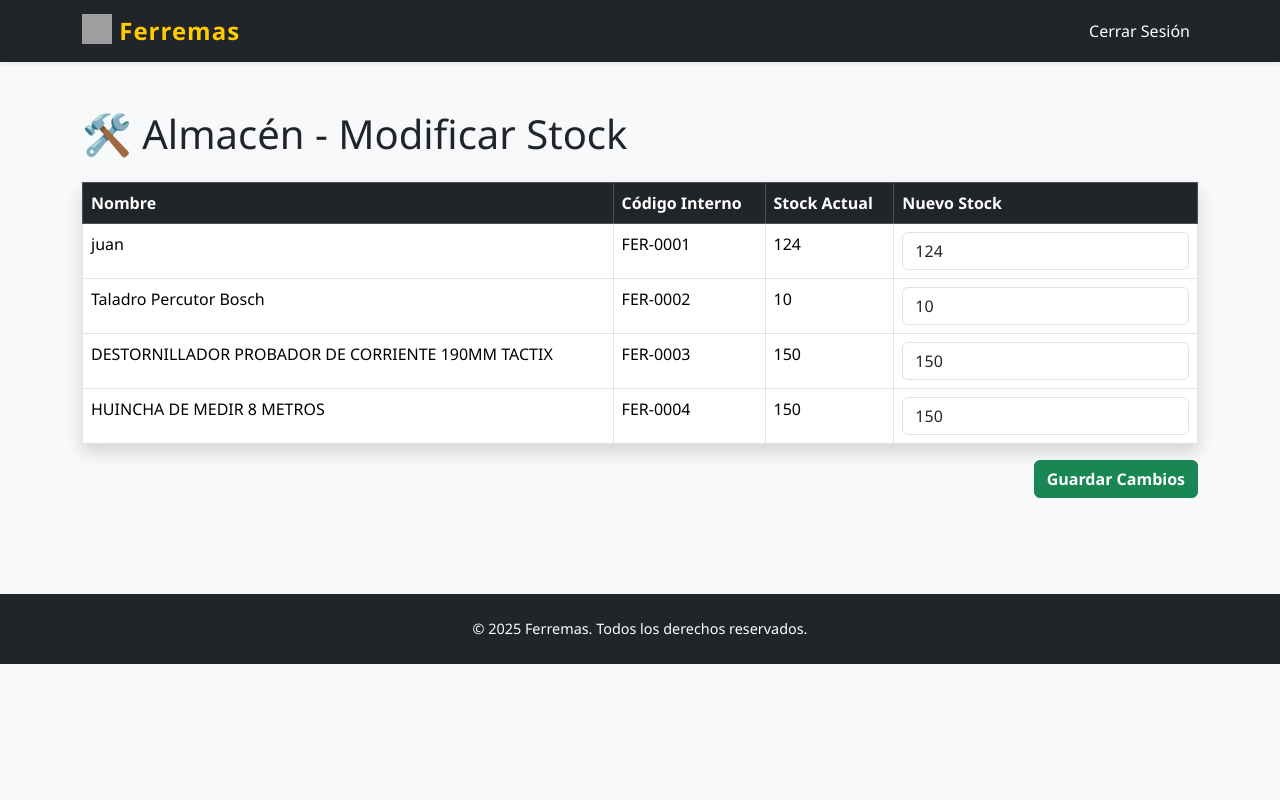
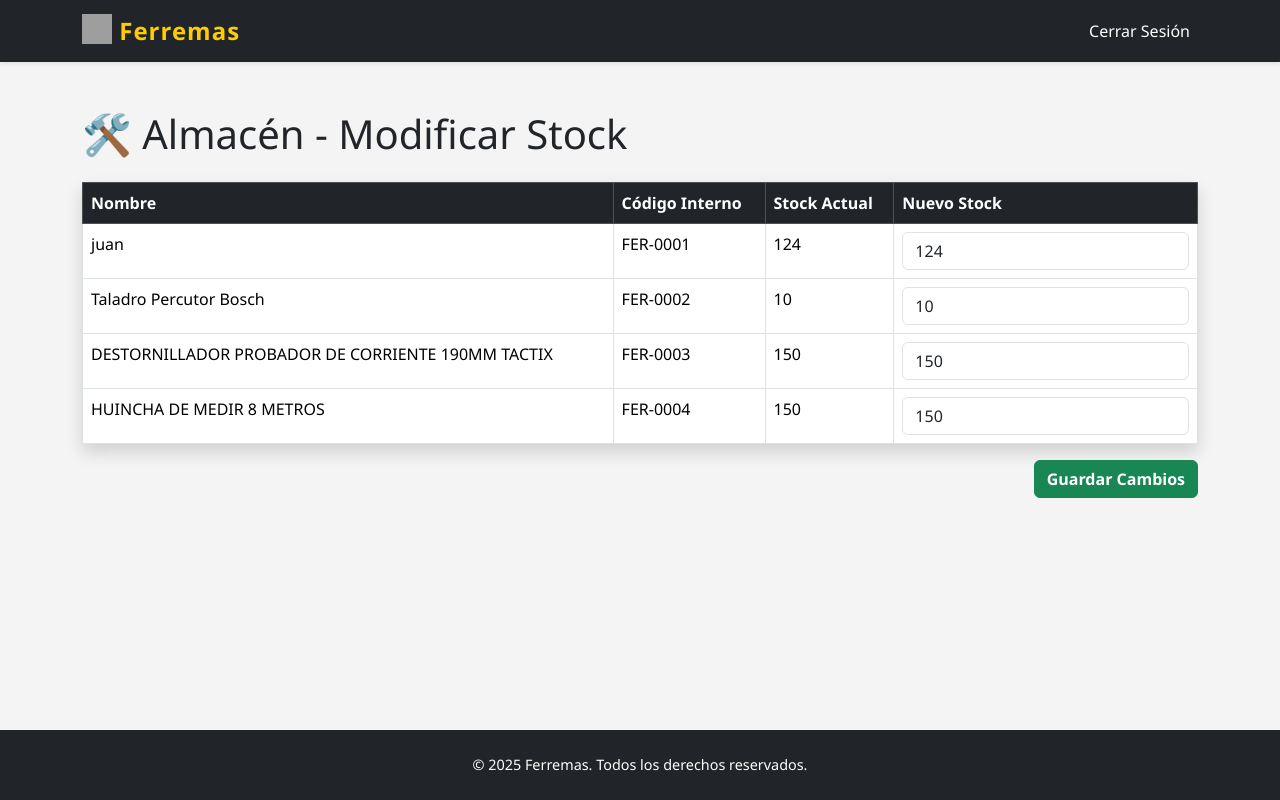
Before and after one commit to AlanBarria/EV-2-Integracion-de-plataformas, a Django app: template ferremas/templates/ferremas/almacen.html in a window 1280 px wide. Run offline with Django 5.2, Linux system fonts and the light colour scheme; the template is opened without the code that fills it: values that come from a table or form of the project are taken from there, others are empty; data comes from the database, SQL or seed files in the repository; both versions use the stored data as it was after the commit; grey boxes are pictures that could not be loaded.

Commit message:
Correcciones menores

```diff
--- a/ferremas/templates/ferremas/almacen.html
+++ b/ferremas/templates/ferremas/almacen.html
@@ -9,7 +9,7 @@
     <link href="{% static 'css/inicio.css' %}" rel="stylesheet">
 </head>
 
-<body class="bg-light">
+<body class="d-flex flex-column min-vh-100">
 
     <nav class="navbar navbar-expand-lg navbar-dark bg-dark shadow-sm">
         <div class="container">
@@ -34,7 +34,7 @@
             </div>
         </div>
     </nav>
-
+<main class="flex-grow-1">
     <!-- CONTENIDO -->
     <div class="container py-5">
         <h1 class="mb-4">🛠️ Almacén - Modificar Stock</h1>
@@ -74,7 +74,7 @@
         {% endif %}
 
     </div>
-
+</main>
     <!-- FOOTER -->
     <footer class="bg-dark text-white text-center py-4 mt-5">
         <div class="container">
--- a/ferremas/templates/ferremas/compras_usuarios.html
+++ b/ferremas/templates/ferremas/compras_usuarios.html
@@ -8,7 +8,7 @@
     <link href="{% static 'css/inicio.css' %}" rel="stylesheet">
 </head>
 
-<body class="bg-light">
+<body class="d-flex flex-column min-vh-100">
 
     <nav class="navbar navbar-expand-lg navbar-dark bg-dark shadow-sm">
         <div class="container">
@@ -34,7 +34,9 @@
         </div>
     </nav>
 
+
 <!-- CONTENIDO -->
+<main class="flex-grow-1">
 <div class="container py-5">
     <h1 class="mb-4">🧾 Compras Realizadas por los Usuarios</h1>
 
@@ -80,6 +82,7 @@
     {% endif %}
 
 </div>
+</main>
 
 <!-- FOOTER -->
 <footer class="bg-dark text-white text-center py-4 mt-5">
```
Also changed, not shown: db.sqlite3.
